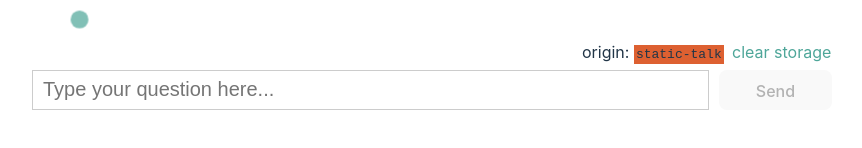
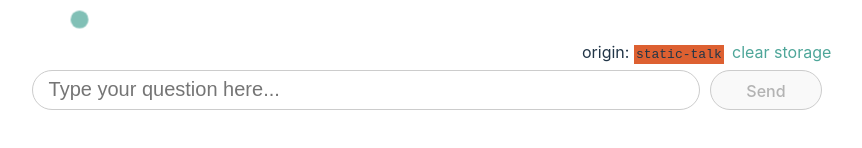
Before and after one commit to Damianofds/react-talky-ui, a React (Vite) app: page / in a window 1280 px wide. Shown: the part 512-660 px from the top of the page, without its empty margins (208-1070 px from the left). Built offline with nearby package versions, Linux system fonts and the light colour scheme; no server answers.

Commit message:
border radius for input box

```diff
--- a/src/components/InputBox.tsx
+++ b/src/components/InputBox.tsx
@@ -54,11 +54,21 @@ const InputBox: React.FC<InputBoxProps> = ({inputRetriever, conversationRouteKey
     const handleOnFocus = (event: React.FocusEvent<HTMLInputElement>) => {
         event.target.style.borderColor = themeColor;
         event.target.style.borderWidth = '3px';
+        console.log(event.type)
     };
 
     const handleOnBlur = (event: React.FocusEvent<HTMLInputElement>) => {
         event.target.style.borderColor = 'gray';
         event.target.style.borderWidth = '0.1px';
+    };
+
+    const handleOnMouseEnter = (event: React.MouseEvent<HTMLButtonElement>) => {
+        (event.target as HTMLButtonElement).style.borderColor = themeColor;
+    };
+
+    const handleOnMouseLeave = (event: React.MouseEvent<HTMLButtonElement>) => {
+        (event.target as HTMLButtonElement).style.borderColor = 'gray';
+        (event.target as HTMLButtonElement).style.borderWidth = '0.1px';
     };
 
     const processInput = async () => {
@@ -96,7 +106,7 @@ const InputBox: React.FC<InputBoxProps> = ({inputRetriever, conversationRouteKey
                     onFocus={handleOnFocus}
                     onBlur={handleOnBlur}
                     disabled={isLoading}
-                    placeholder="Type your question here..."
+                    placeholder="&nbsp;Type your question here..."
                     onKeyDown={handleKeyPressed}
                     style={{
                         border: '1px solid #ccc',
@@ -108,12 +118,22 @@ const InputBox: React.FC<InputBoxProps> = ({inputRetriever, conversationRouteKey
                         boxSizing: 'border-box',
                         marginRight: '10px',
                         outline: 'green',
+                        borderRadius: '20px'
                     }}
                 />
                 <button
                     onClick={processInput}
                     disabled={isLoading || !inputValue}
-                    style={{ flex: '1', height: '40px' }}
+                    onMouseEnter={handleOnMouseEnter}
+                    onMouseLeave={handleOnMouseLeave}
+                    style={{
+                        border: '1px solid #ccc',
+                        flex: '1',
+                        height: '40px',
+                        borderRadius: '20px',
+                        boxSizing: 'border-box',
+                        marginRight: '10px',
+                    }}
                     title='or press enter'
                 >
                     {isLoading ? 'Loading...' : 'Send'}
```
